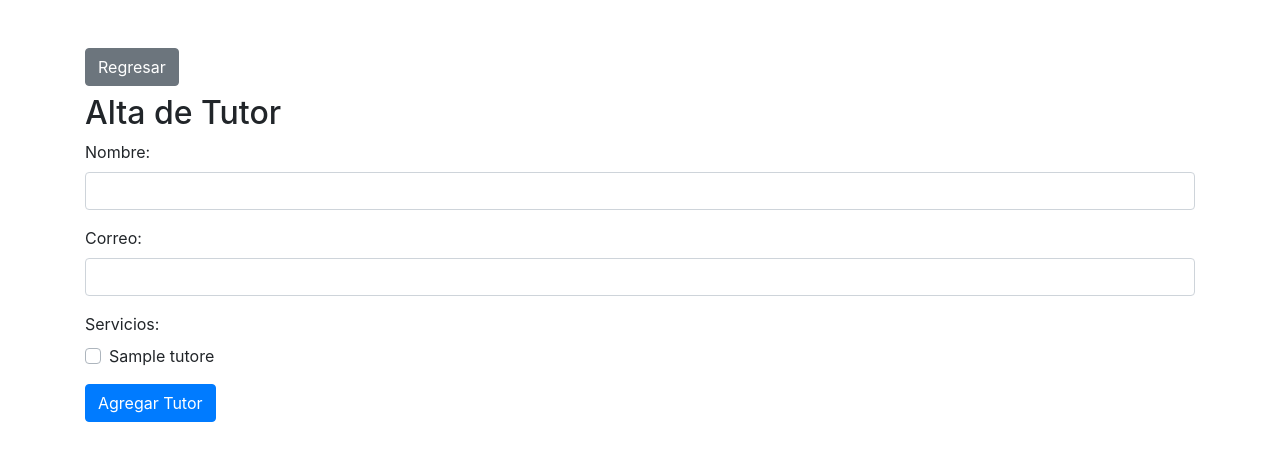
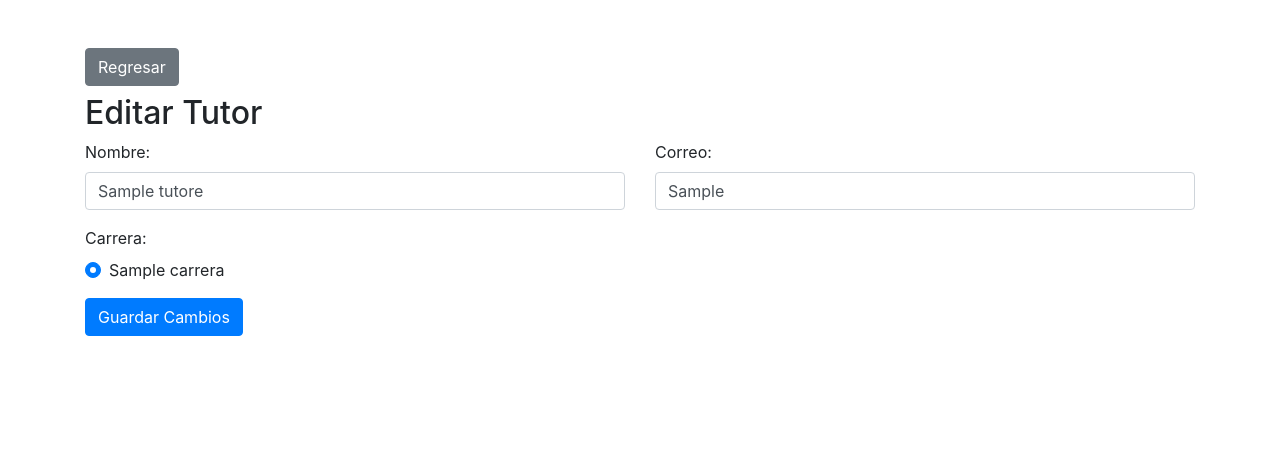
Before and after one commit to AlejandraCarolina/proyecto_web, a PHP site: page /editar_tutor.php?id=1 in a window 1280 px wide. Shown: the top 461 px of the page. Run offline with PHP 8.4, Linux system fonts and the light colour scheme; tables that the repository leaves empty hold one stand-in row (values such as "Sample post"); some libraries are stand-ins or nearby versions.

Commit message:
crud tutores

```diff
--- a/editar_tutor.php
+++ b/editar_tutor.php
@@ -6,41 +6,79 @@ if(!isset($_GET['id'])) {
     return;
 }
 
-// Consulta de Tutor
-$sql = "SELECT * FROM tutores WHERE id = ".$_GET['id'];
+// Validación de que exista el tutor
+$id = $_GET['id'];
+$sql = "SELECT * FROM tutores WHERE id='$id'";
+$result = $conn->query($sql);
+// Enviar alerta
+if($result->num_rows == 0 || $result->num_rows > 1) return;
+$tutor = $result->fetch_assoc();
+
+// Consulta de Carreras
+$sql = "SELECT * FROM carreras";
 $result = $conn->query($sql);
 ?>
 
 <html lang="es">
 <head>
-    <title>Alta de Tutores</title>
+    <title>Editar Tutores</title>
     <link rel="stylesheet" href="https://cdn.jsdelivr.net/npm/bootstrap@4.5.3/dist/css/bootstrap.min.css">
+    <link rel="stylesheet" href="https://cdn.jsdelivr.net/npm/sweetalert2@10">
+    <script src="https://cdn.jsdelivr.net/npm/sweetalert2@10"></script>
 </head>
 <body>
 <div class="container mt-5">
     <a href="listado_tutores.php" class="btn btn-secondary mb-2">Regresar</a>
-    <h2>Alta de Tutor</h2>
+    <h2>Editar Tutor</h2>
     <form action="crud.php" method="POST">
+        <input type="hidden" name="id_tutor" value="<?=$tutor['id']?>">
+        <div class="row row-cols-2">
+            <div class="form-group col">
+                <label for="nombre">Nombre:</label>
+                <input type="text" class="form-control" name="nombre" id="nombre" value="<?=$tutor['nombre']?>" required>
+            </div>
+            <div class="form-group col">
+                <label for="correo">Correo:</label>
+                <input type="text" class="form-control" name="correo" id="correo" value="<?=$tutor['correo']?>" required>
+            </div>
+        </div>
+
         <div class="form-group">
-            <label for="nombre">Nombre:</label>
-            <input type="text" class="form-control" name="nombre" id="nombre" required>
-        </div>
-        <div class="form-group">
-            <label for="correo">Correo:</label>
-            <input type="text" class="form-control" name="correo" id="correo" required>
-        </div>
-        <div class="form-group">
-            <!-- Consulta de Carrreras -->
-            <label><?= $result->num_rows == 0 ? 'No se encuentra ningúna materia a la que se le pueda asignar' : 'Servicios:' ?></label>
-            <?php while ($row = $result->fetch_assoc()): ?>
-                <div class="custom-control custom-checkbox">
-                    <input type="checkbox" class="custom-control-input" name="materias[]" id="<?=$row['id']?>" value="<?= $row['id'] ?>">
-                    <label class="custom-control-label" for="<?=$row['id']?>"><?= $row['nombre'] ?></label>
+            <!-- Mostrar registros de Carreras -->
+            <label><?= $result->num_rows == 0 ? 'No se encuentra ningúna carrera a la que se le pueda asignar' : 'Carrera:' ?></label>
+            <?php while ($row = $result->fetch_assoc()):
+                // Buscamos la carrera seleccionada
+                $sql_t_m = "SELECT * FROM tutores t JOIN carreras c ON t.id_carrera=c.id WHERE t.id = ".$tutor['id']." AND c.id = ".$row['id'];
+                $result_t_m = $conn->query($sql_t_m);
+            ?>
+                <!-- Seleccionamos carrera -->
+                <div class="custom-control custom-radio">
+                    <input type="radio" class="custom-control-input" name="carrera" id="<?=$row['id']?>"
+                           value="<?=$row['id']?>" <?=$result_t_m->num_rows == 0 ? '' : 'checked'?>>
+                    <label class="custom-control-label" for="<?=$row['id']?>"><?=$row['nombre']?></label>
                 </div>
             <?php endwhile; ?>
         </div>
-        <button type="submit" class="btn btn-primary" name="alta_tutor" <?=$result->num_rows == 0 ? 'disabled' : '' ?>>Agregar Tutor</button>
+        <button type="submit" class="btn btn-primary mb-3" name="cambio_tutor" <?=$result->num_rows == 0 ? 'disabled' : '' ?>>Guardar Cambios</button>
     </form>
 </div>
 </body>
 </html>
+
+<!-- Validar selección de carrera -->
+<script>
+    document.addEventListener("DOMContentLoaded", function() {
+        document.querySelector('form').addEventListener('submit', function(event) {
+            // Validamos que haya una carerera seleccionada
+            const carrerasSeleccionadas = document.querySelectorAll('input[name="carrera"]:checked');
+            if (carrerasSeleccionadas.length === 0 || carrerasSeleccionadas.length > 1) {
+                event.preventDefault();
+                Swal.fire({
+                    title:  "¡Advertencia!",
+                    text:   "Debes de seleccionar una carrera",
+                    icon:   "warning"
+                });
+            }
+        });
+    });
+</script>
```
Also changed, not shown: alta_tutores.php (+7 -8 lines), crud.php (+35 -0 lines), listado_tutores.php (+3 -4 lines), alta_materias.php (added).
